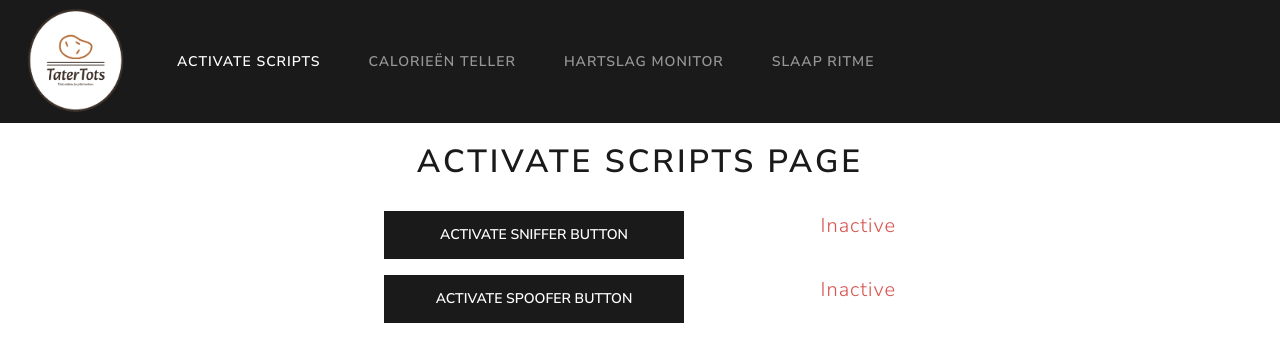
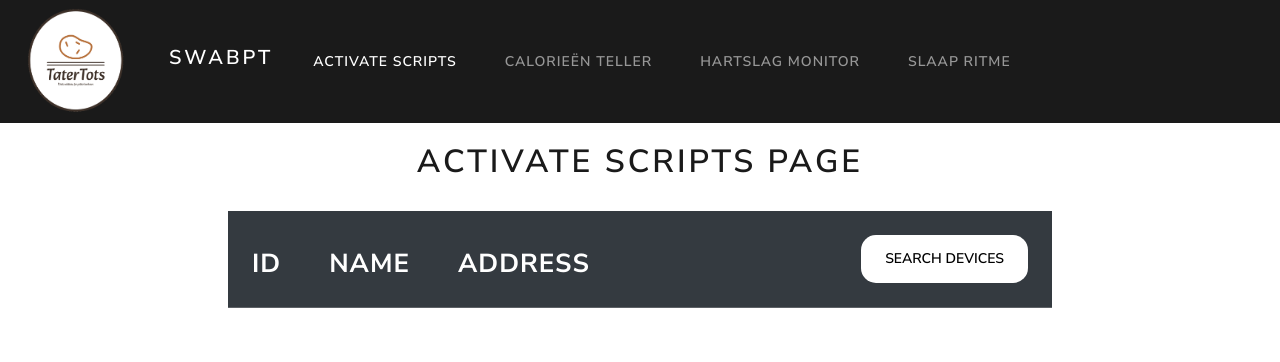
Before and after one commit to Megalomizer/TatorTots_Sniffer, a Flask app: page / in a window 1280 px wide. Shown: the top 362 px of the page. Run offline with Flask 3, Linux system fonts and the light colour scheme; lists and menus that the app fills with data are empty; some libraries are stand-ins or nearby versions.

Commit message:
bueatyfied the table of bluetooth devices

```diff
--- a/static/js/activatescripts.js
+++ b/static/js/activatescripts.js
@@ -1,6 +1,6 @@
 /// Get Devices
 function pyFindBluetoothDevices() {
-  snifferActivityInactive();
+  snifferActivityActive();
 
   var xhr = new XMLHttpRequest();
   xhr.open("GET", "/activatescripts$getbl", true);
@@ -19,47 +19,75 @@ function pyFindBluetoothDevices() {
 /// Display Devices in list
 function displayBluetoothDevices(response) {
   snifferActivityInactive();
-  console.log(response);
+  // Get table
+  let table = document.getElementById("bl_table").getElementsByTagName("tbody")[0];
+  // Clear table
+  table.innerHTML = "";
+  // Add devices to table
+  for (i = 0; i < response.length; ++i) {
+    let tr = table.insertRow();
+    let id = i + 1;
+    let name = response[i].name;
+    let address = response[i].address;
+    if (name == null || name == "") {
+      name = "Unknown";
+    }
+    if (address == null || address == "") {
+      address = "Unknown";
+    }
+    cell1 = tr.insertCell(0);
+    cell2 = tr.insertCell(1);
+    cell3 = tr.insertCell(2);
+    cell4 = tr.insertCell(3);
+
+    tr.classList.add("table-primary", "tableBluetooth");
+
+    cell1.innerHTML = id;
+    cell1.classList.add("columnWidthID");
+    cell2.innerHTML = name;
+    cell3.innerHTML = address;
+  }
 }
 
 /// Set Notification Active - BL Sniffer
-function snifferActivityActive() {
-  var snifferActivityNotifier = document.getElementById("sniffer-activity-notifier");
-  var snifferActivityBtn = document.getElementById("sniffer-activity-btn");
-
-  snifferActivityNotifier.classList.add("text-success");
-  snifferActivityNotifier.classList.remove("text-danger");
-  snifferActivityNotifier.textContent = "Active";
-  snifferActivityBtn.textContent = "Deactivate Sniffer Button";
+function snifferActivityInactive() {
+  var btn = document.getElementById("searchDevicesBtn");
+  btn.textContent = "Search Devices";
+  btn.disabled = false;
 }
 
 /// Set Notification Inactive - BL Sniffer
-function snifferActivityInactive() {
-  console.log("TURN BACK BITCH")
-  var snifferActivityNotifier = document.getElementById("sniffer-activity-notifier");
-  var snifferActivityBtn = document.getElementById("sniffer-activity-btn");
-
-  snifferActivityNotifier.classList.add("text-success");
-  snifferActivityNotifier.classList.remove("text-danger");
-  snifferActivityNotifier.textContent = "Scanning...";
-  snifferActivityBtn.textContent = "Please wait...";
+function snifferActivityActive() {
+  var btn = document.getElementById("searchDevicesBtn");
+  btn.textContent = "Searching...";
+  btn.disabled = true;
 }
 
-////////////////////////////////////////////////////////////////////////////////
-function changeSpooferActivity() {
+/// Set Notification Active - Spoofer
+function spooferActivityActive() {
   var spooferActivityNotifier = document.getElementById("spoofer-activity-notifier");
   var spooferActivityBtn = document.getElementById("spoofer-activity-btn");
 
-  if (spooferActivityNotifier.textContent.trim() === "Active") {
-    spooferActivityNotifier.classList.add("text-danger");
-    spooferActivityNotifier.classList.remove("text-success");
-    spooferActivityNotifier.textContent = "Inactive";
-    spooferActivityBtn.textContent = "Activate Spoofer Button";
-  }
-  else if (spooferActivityNotifier.textContent.trim() === "Inactive") {
-    spooferActivityNotifier.classList.add("text-success");
-    spooferActivityNotifier.classList.remove("text-danger");
-    spooferActivityNotifier.textContent = "Active";
-    spooferActivityBtn.textContent = "Deactivate Spoofer Button";
-  }
+  spooferActivityNotifier.classList.add("text-success");
+  spooferActivityNotifier.classList.remove("text-danger");
+  spooferActivityNotifier.textContent = "Active";
+  spooferActivityBtn.textContent = "Deactivate Spoofer Button";
 }
+
+/// Set Notification Inactive - Spoofer
+function spooferActivityInactive() {
+  var spooferActivityNotifier = document.getElementById("spoofer-activity-notifier");
+  var spooferActivityBtn = document.getElementById("spoofer-activity-btn");
+
+  spooferActivityNotifier.classList.add("text-danger");
+  spooferActivityNotifier.classList.remove("text-success");
+  spooferActivityNotifier.textContent = "Inactive";
+  spooferActivityBtn.textContent = "Activate Spoofer Button";
+}
+
+////////////////////////////////////////////////////////////////////////////////////////
+
+/// Decrypt Message
+function decrypt(msg) {
+
+}
--- a/static/python/rsacryptography.py
+++ b/static/python/rsacryptography.py
@@ -166,5 +166,3 @@ def decoder(encoded):
 	for num in encoded:
 		s += chr(decrypt(num, key))
 	return s
-
-getKeys()
--- a/static/styles/activescripts.css
+++ b/static/styles/activescripts.css
@@ -2,7 +2,6 @@
     width: 100%;
     padding-left: 10%;
     padding-right: 10%;
-
 }
 
 .center-object {
@@ -16,17 +15,6 @@
     margin-bottom: 30px;
 }
 
-.row-objects-endtoend {
-    display: flex;
-    height: fit-content;
-    justify-content: space-between;
-    align-content: center;
-}
-
-.btn-generic-width {
-    width: 300px;
-}
-
 .navbar-maxheight {
     height: 75px;
 }
@@ -36,3 +24,52 @@
     padding-left: 25%;
     padding-right: 25%;
 }
+
+.tableBluetooth {
+    width: 100%;
+}
+
+.tableBluetooth:hover {
+    background-color: darkgrey;
+}
+
+.columnWidthID {
+    width: 5%;
+    font-weight: bold;
+}
+.columnWidthName {
+    width: 10%;
+}
+
+.columnWidthAddress {
+    width: 20%;
+}
+
+.table-bl-head {
+    width: 100%;
+    padding-left: 100px;
+    padding-right: 100px;
+    padding-top: 0px;
+}
+
+.refreshDevices {
+    display: flex;
+    justify-content: center;
+    align-content: center;
+    border-radius: 15px;
+}
+
+.header-font-sizes {
+    font-size: 26px;
+    margin-top: 0;
+    margin-bottom: 0;
+    padding-top: 0;
+    padding-bottom: 0;
+}
+
+.columnWidthButtons{
+    width: 100%;
+    display: flex;
+    justify-content: end;
+    align-content: center;
+}
--- a/templates/ActivateScripts.html
+++ b/templates/ActivateScripts.html
@@ -11,6 +11,7 @@
         <nav class="navbar navbar-expand-lg bg-primary" data-bs-theme="dark">
             <div class="container-fluid navbar-maxheight">
                 <img class="navbar-brand" src="../static/images/tatortots_logo.png" alt="TatorTots_Logo" width="125" height="125"/>
+                <h3 class="navbar-brand">SWaBPT</h3>
                 <button class="navbar-toggler" type="button" data-bs-toggle="collapse" data-bs-target="#navbarColor01" aria-controls="navbarColor01" aria-expanded="false" aria-label="Toggle navigation">
                     <span class="navbar-toggler-icon"></span>
                 </button>
@@ -44,26 +45,31 @@
 
         <div class="window-box">
             <h1 class="center-object header-margins">Activate Scripts Page</h1>
-            <div class="standard-width">
-                <div class="row-objects-endtoend">
-                    <button type="button" class="btn btn-primary btn-generic-width" id="sniffer-activity-btn" onclick="pyFindBluetoothDevices()">
-                        Activate Sniffer Button
-                    </button>
-                    <p id="sniffer-activity-notifier" class="lead text-danger">
-                        Inactive
-                    </p>
-                </div>
-            </div>
-            <p></p>
-            <div class="standard-width">
-                <div class="row-objects-endtoend">
-                    <button type="button" class="btn btn-primary btn-generic-width" id="spoofer-activity-btn" onclick="changeSpooferActivity()">
-                        Activate Spoofer Button
-                    </button>
-                    <p id="spoofer-activity-notifier" class="lead text-danger">
-                        Inactive
-                    </p>
-                </div>
+            <div class="table-bl-head">
+                <table class="table table-hover" id="bl_table">
+                    <thead>
+                        <tr class="table-dark table-bl-head">
+                            <th scope="col" class="columnWidthID">
+                                <p class="center-object header-font-sizes">ID</p>
+                            </th>
+                            <th scope="col" class="columnWidthName">
+                                <p class="center-object header-font-sizes">Name</p>
+                            </th>
+                            <th scope="col" class="columnWidthAddress">
+                                <p class="center-object header-font-sizes">Address</p>
+                            </th>
+                            <th scope="col">
+                                <div class="columnWidthButtons">
+                                    <button type="button" class="btn btn-secondary btn-generic-width refreshDevices" id="searchDevicesBtn" onclick="pyFindBluetoothDevices()">
+                                        Search Devices
+                                    </button>
+                                </div>
+
+                            </th>
+                        </tr>
+                    </thead>
+                    <tbody></tbody>
+                </table>
             </div>
         </div>
     </body>
```
Also changed, not shown: static/python/bluetooth.py (+43 -16 lines).
